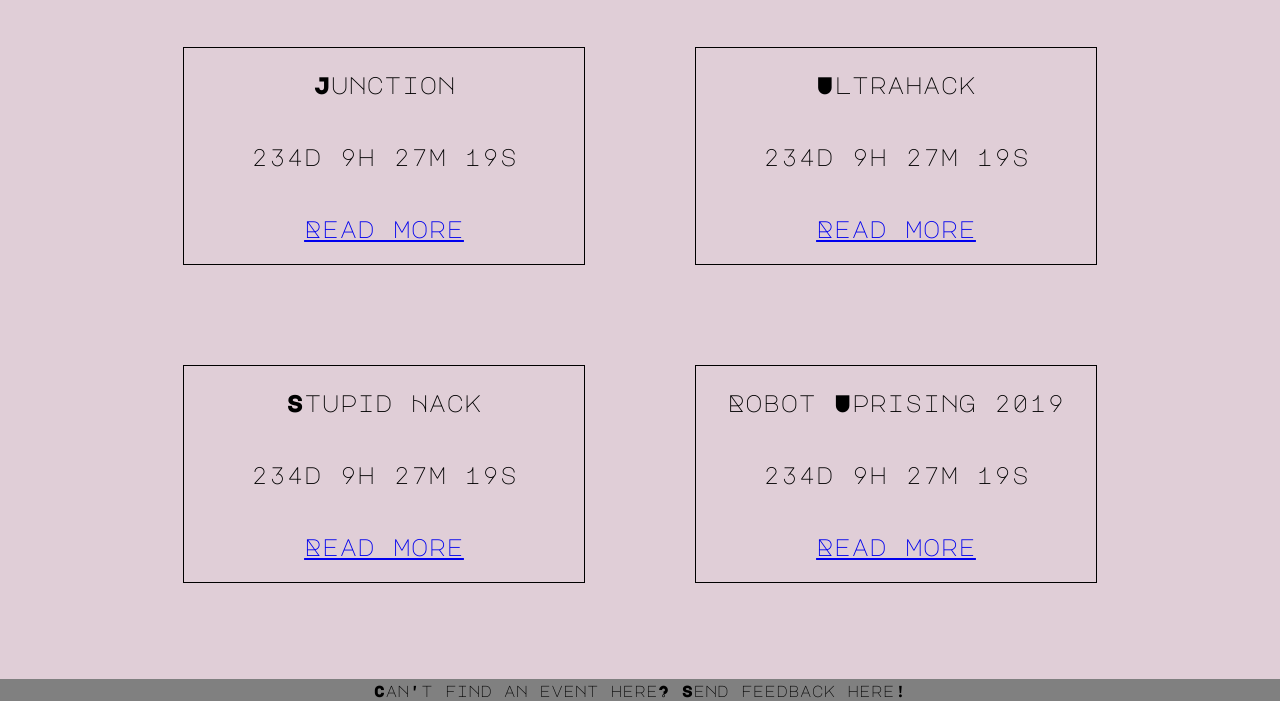
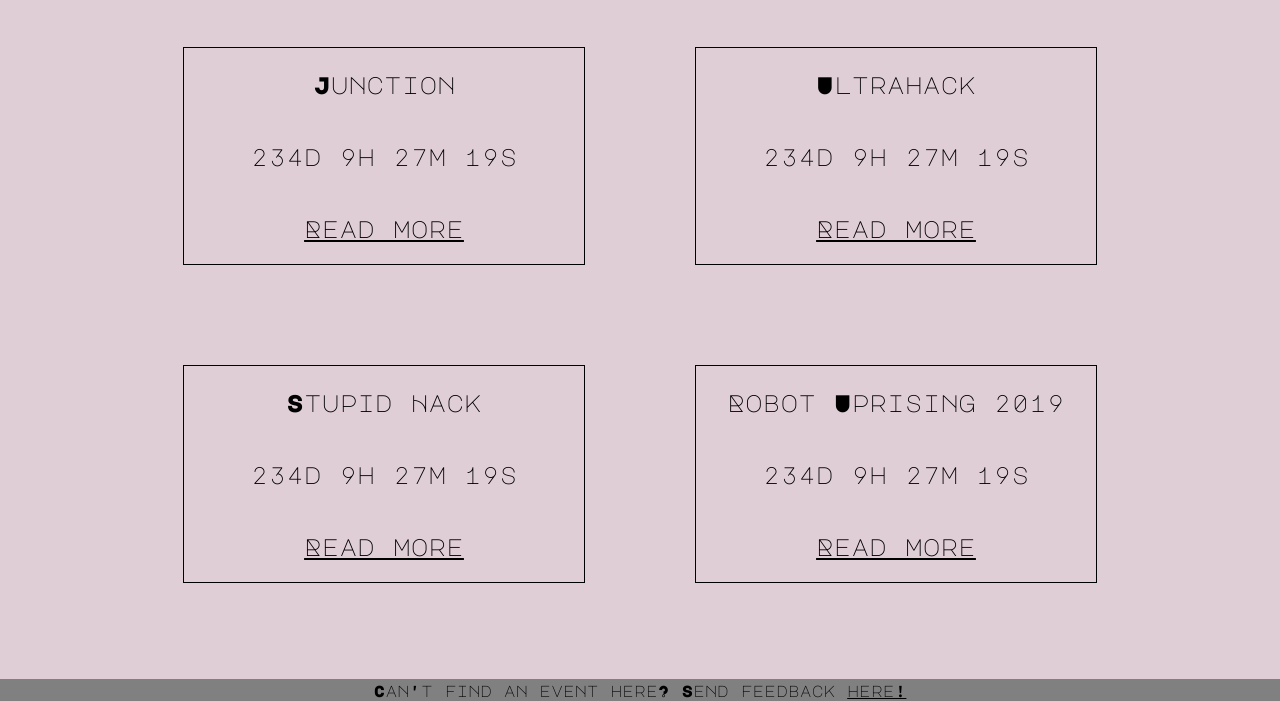
Before and after one commit to MaximumFluff/Community-Memory, a website with bundled scripts: page index.html in a window 1280 px wide. Shown: the part 97-798 px from the top of the page. Built offline with nearby package versions, Linux system fonts and the light colour scheme.

Commit message:
minor style changes

```diff
--- a/index.html
+++ b/index.html
@@ -12,6 +12,6 @@
     <h1>Community Memory</h1>
     <h3>Hackathons, meetups and other events in your area!</h3>
     <div id="cards"></div>
-    <footer><p>Can't find an event here? Send feedback here!</p></footer>
+    <footer><p>Can't find an event here? Send feedback <a href="mailto:email@email.com">here!</a></p></footer>
   </body>
 </html>
--- a/index.ts
+++ b/index.ts
@@ -48,7 +48,7 @@ function timer(divId: any, date: string) {
   const seconds = Math.floor((difference % (1000 * 60)) / 1000);
   const timeString =
     days + "d " + hours + "h " + minutes + "m " + seconds + "s ";
-  if (0 > difference) {
+  if (difference < 0) {
     const timeString = "Ended";
   }
   // Attach to divId
--- a/styles.css
+++ b/styles.css
@@ -4,7 +4,6 @@ body {
   text-align: center;
   font-family: "Major Mono Display", monospace;
   background-color: #e0ced7;
-  /* margin: 0 auto; */
 }
 
 #cards {
@@ -56,6 +55,9 @@ footer {
   justify-content: center;
 }
 
+a {
+  color: black;
+}
 /*
 Color animation for cards from this link:
 https://stackoverflow.com/questions/17212094/fill-background-color-left-to-right-css
```
Also changed, not shown: 1 other file.
